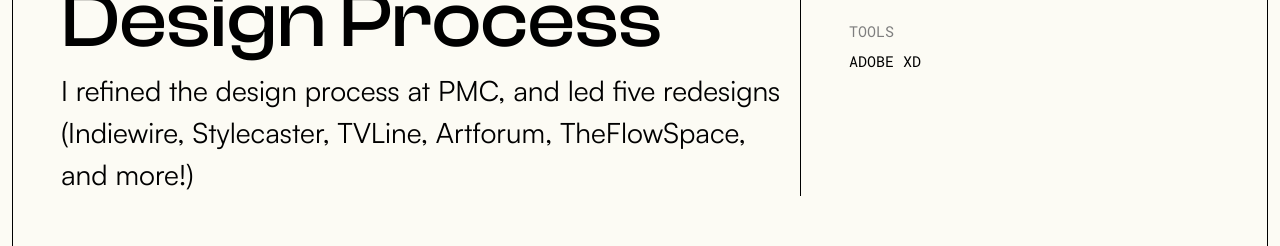
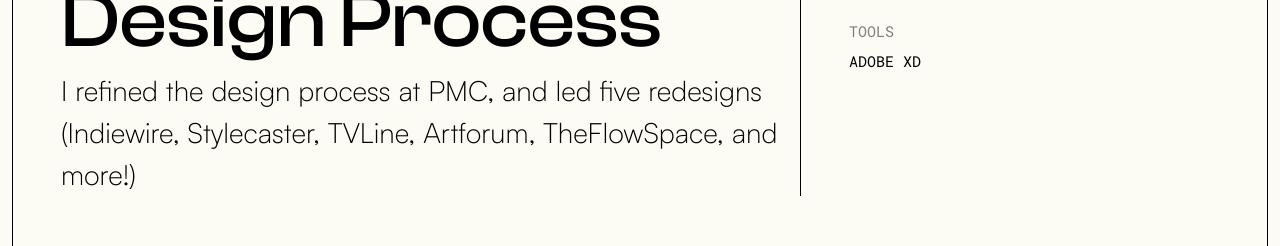
Before and after one commit to ezekieljkang/kimjchir-portfolio, a Next.js app: page /kimjchir-portfolio/pages/PMC/DesignProcess in a window 1280 px wide. Shown: the part 306-552 px from the top of the page. Built offline with nearby package versions, Linux system fonts and the light colour scheme.

Commit message:
Update CSHero.tsx

```diff
--- a/components/CSHero.tsx
+++ b/components/CSHero.tsx
@@ -24,7 +24,7 @@ const CSHero: React.FC<HeaderProps> = ({ company, heading, content, timeline, ro
               <div className='border-r border-black'>
                 <Image src={`${prefix}/${company}`} alt="star" width={120} height={18} className='pb-[14px]' />
                 <h1 className='text-[80px] font-[500] font-clashDisplay leading-[98px]'>{heading}</h1>
-                <p className='font-satoshi font-[400] text-[28px]'>{content}</p>
+                <p className='font-satoshi font-[300] text-[28px]'>{content}</p>
               </div>
             </div>
             <div className='basis-1/3 font-normal text-[15px] font-robotoMono'>
```
